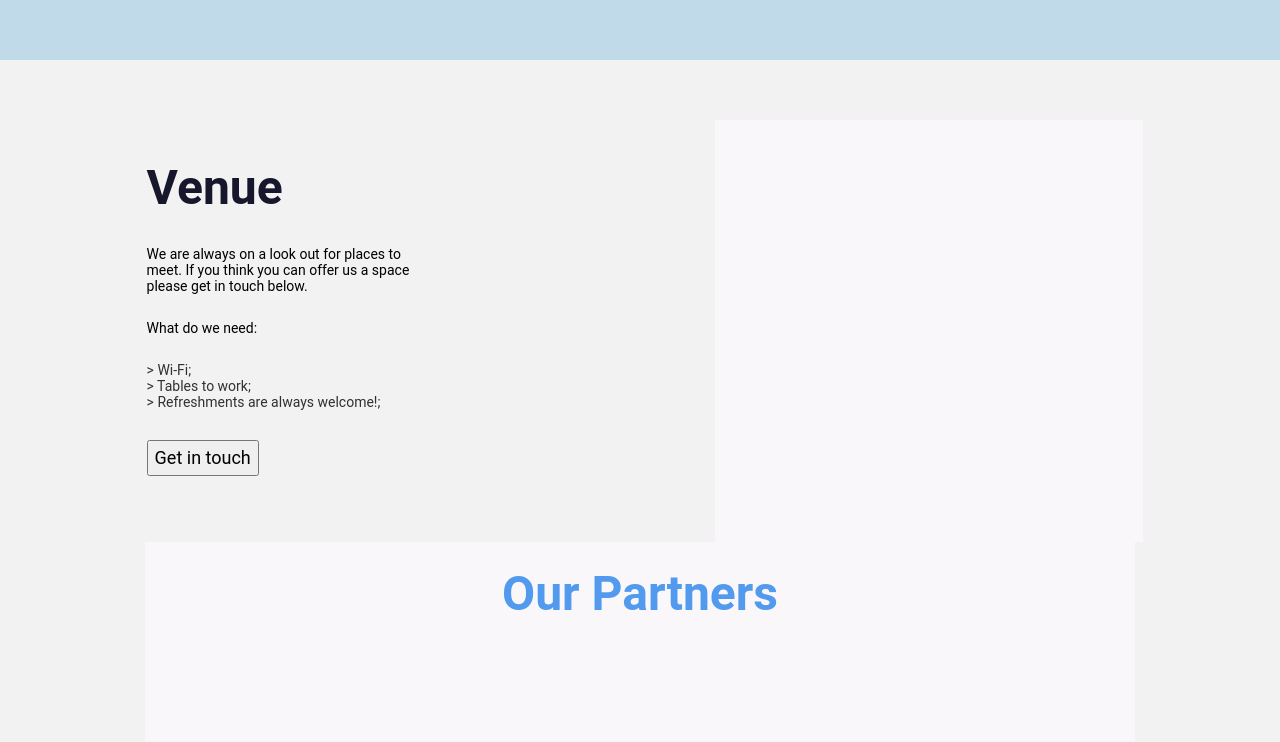
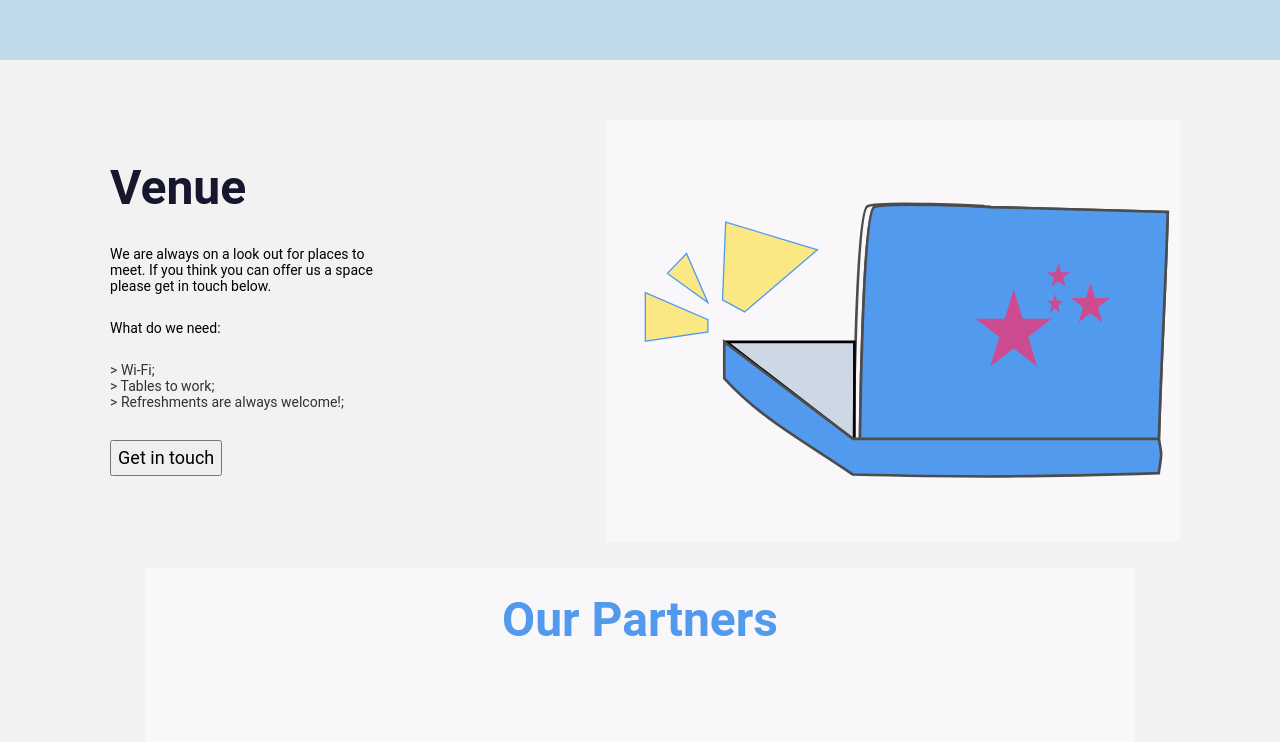
Before and after one commit to PolyglotDevsLondon/marketing-site, a Gatsby site: page /partners in a window 1280 px wide. Shown: the part 597-1339 px from the top of the page. Built offline with nearby package versions, Linux system fonts and the light colour scheme; Gatsby itself is replaced by a stand-in of ours.

Commit message:
style: show laptop image

```diff
--- a/src/pages/partners.js
+++ b/src/pages/partners.js
@@ -3,6 +3,7 @@
 import Navbar from '../components/navbar'
 import Header from '../components/header'
 import Layout from '../components/layout'
+import laptop from '../images/laptop.svg'
 
 import './partners.css'
 
@@ -31,8 +32,7 @@
             <button className="signup-btn" type="button">Get in touch</button></a>
           </div>
           </div>
-          <div className="laptop-image">
-          </div>
+          <img className="laptop-image" src={laptop} />
           <div className="partners-section">
             <h3>Our Partners</h3>
           </div>
```
